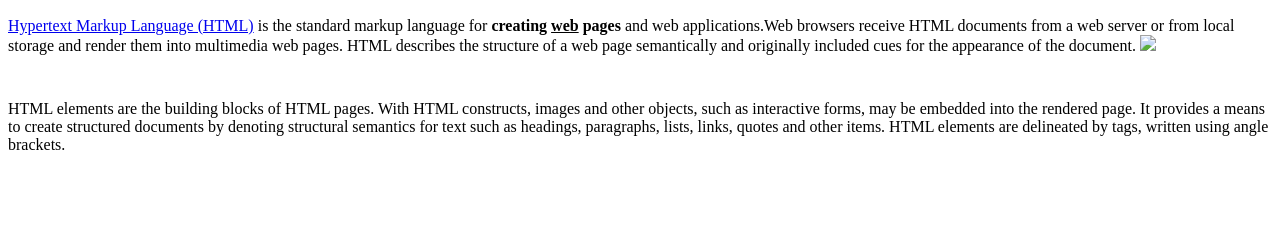
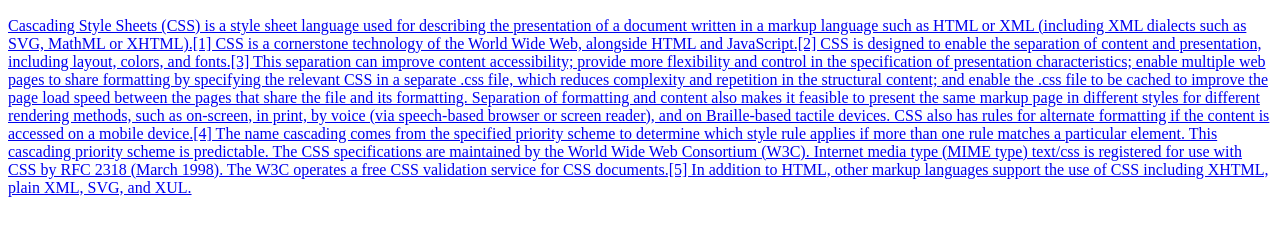
Before and after one commit to Ssuny/WEB1, a plain HTML site: page 2.html in a window 1280 px wide. Shown: the part 184-420 px from the top of the page. Drawn offline with Linux system fonts and the light colour scheme.

Commit message:
Update 2.html

```diff
--- a/2.html
+++ b/2.html
@@ -14,24 +14,19 @@
 
 
   <h2>CSS</h2>
-  <p><a href="https://www.w3.org/TR/html5/"
+  <p><a href="https://en.wikipedia.org/wiki/CSS"
     target="_blank" title="html5 specification">
-    Hypertext Markup Language (HTML)</a> is the standard
-  markup language for <strong>creating <u>web</u>
-  pages</strong> and web applications.Web browsers receive
-  HTML documents from a web server or from local storage
-  and render them into multimedia web pages. HTML
-  describes the structure of a web page semantically and
-  originally included cues for the appearance of the document.
-  <img src="coding.jpg" width="100%">
-  </p><p style="margin-top:45px;">HTML elements are the
-    building blocks of HTML pages. With HTML constructs,
-    images and other objects, such as interactive forms,
-    may be embedded into the rendered page. It provides a
-    means to create structured documents by denoting
-    structural semantics for text such as headings, paragraphs,
-    lists, links, quotes and other items. HTML elements are
-    delineated by tags, written using angle brackets.
+   Cascading Style Sheets (CSS) is a style sheet language used for describing the presentation of a document written in a markup language such as HTML or XML (including XML dialects such as SVG, MathML or XHTML).[1] CSS is a cornerstone technology of the World Wide Web, alongside HTML and JavaScript.[2]
+
+CSS is designed to enable the separation of content and presentation, including layout, colors, and fonts.[3] This separation can improve content accessibility; provide more flexibility and control in the specification of presentation characteristics; enable multiple web pages to share formatting by specifying the relevant CSS in a separate .css file, which reduces complexity and repetition in the structural content; and enable the .css file to be cached to improve the page load speed between the pages that share the file and its formatting.
+
+Separation of formatting and content also makes it feasible to present the same markup page in different styles for different rendering methods, such as on-screen, in print, by voice (via speech-based browser or screen reader), and on Braille-based tactile devices. CSS also has rules for alternate formatting if the content is accessed on a mobile device.[4]
+
+The name cascading comes from the specified priority scheme to determine which style rule applies if more than one rule matches a particular element. This cascading priority scheme is predictable.
+
+The CSS specifications are maintained by the World Wide Web Consortium (W3C). Internet media type (MIME type) text/css is registered for use with CSS by RFC 2318 (March 1998). The W3C operates a free CSS validation service for CSS documents.[5]
+
+In addition to HTML, other markup languages support the use of CSS including XHTML, plain XML, SVG, and XUL.
   </p>
 </body>
 </html>
```
